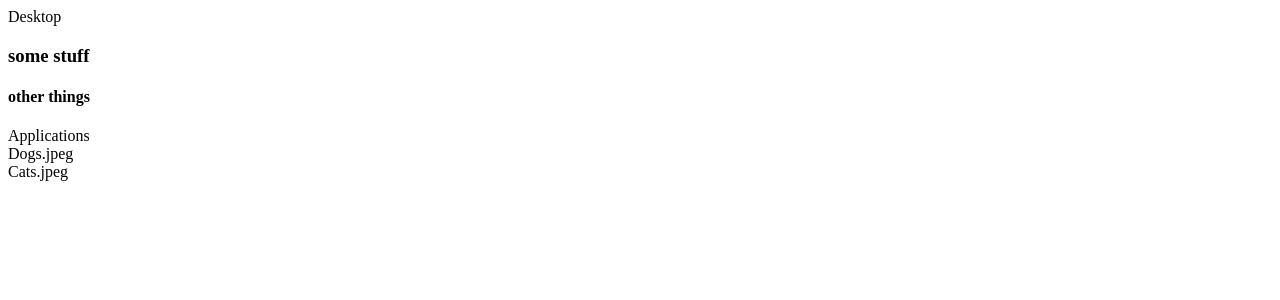
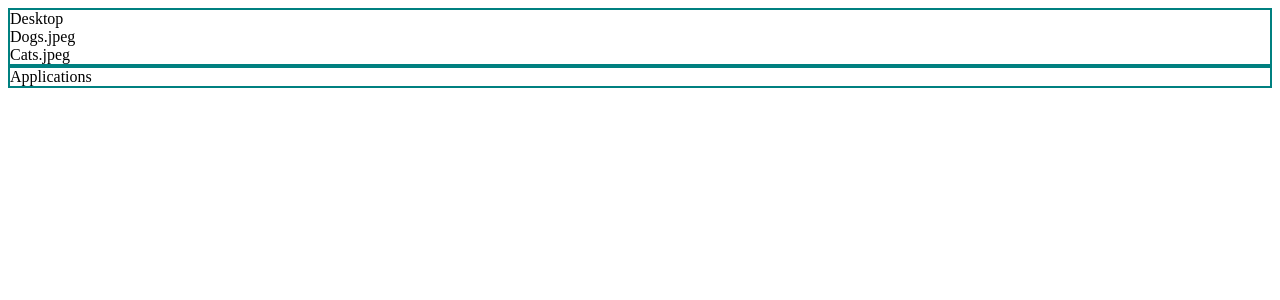
Before and after one commit to StringAna/file-tree-app, a React (Create React App) app: page / in a window 1280 px wide. Shown: the top 300 px of the page. Built offline with nearby package versions, Linux system fonts and the light colour scheme.

Commit message:
Applied border

```diff
--- a/src/App.js
+++ b/src/App.js
@@ -4,12 +4,10 @@ function App() {
   return (
     <div className="App">
       <Folder name="Desktop">
-        <h3>some stuff</h3>
-        <h4>other things</h4>
+        <File name="Dogs.jpeg" />
+        <File name="Cats.jpeg" />
       </Folder>
       <Folder name="Applications" />
-      <File name="Dogs.jpeg" />
-      <File name="Cats.jpeg" />
     </div>
   );
 }
@@ -18,7 +16,7 @@ function App() {
 const Folder = (props) => {
   console.log(props);
   return (
-    <div>
+    <div style={{ border: "2px solid teal" }}>
       {props.name}
       {props.children}
     </div>
```
